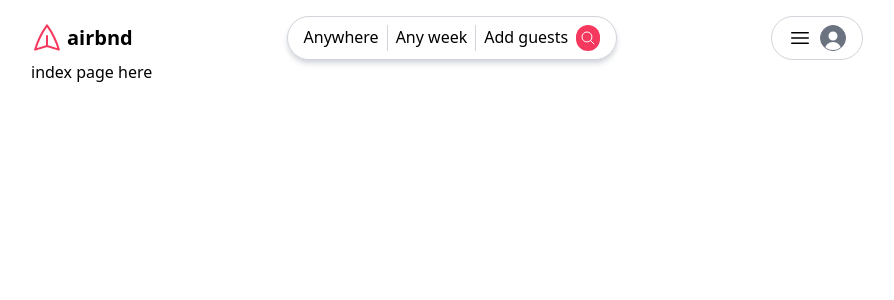
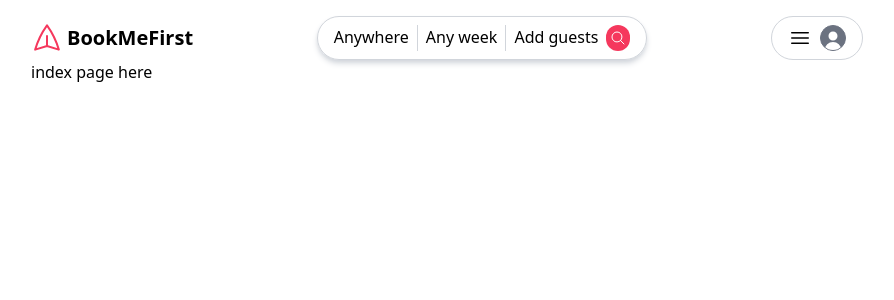
Before and after one commit to KateM3d/booking-app, a React (Vite) app: page / in a window 1280 px wide. Shown: the top 300 px of the page, without its empty margins (193-1087 px from the left). Built offline with nearby package versions, Linux system fonts and the light colour scheme; no server answers.

Commit message:
fix header

```diff
--- a/src/Header.tsx
+++ b/src/Header.tsx
@@ -23,7 +23,7 @@
               d="M6 12 3.269 3.125A59.769 59.769 0 0 1 21.485 12 59.768 59.768 0 0 1 3.27 20.875L5.999 12Zm0 0h7.5"
             />
           </svg>
-          <span className="font-bold text-xl">airbnd</span>
+          <span className="font-bold text-xl">BookMeFirst</span>
         </Link>
 
         <div className="flex gap-2 border border-gray-300 rounded-full py-2 px-4 shadow-md shadow-gray-300">
```
